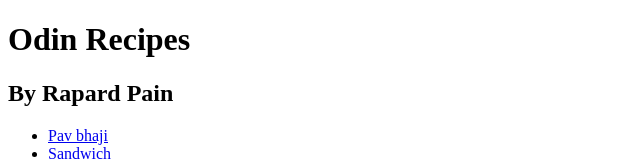
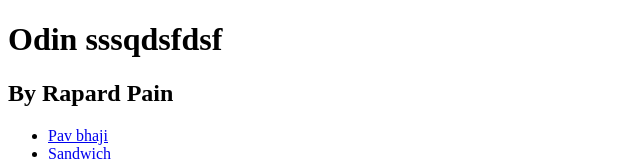
Before and after one commit to Bhanu4242/odin-projects, a plain HTML site: page 00-odin-recipes/index.html in a window 1280 px wide. Shown: the top 160 px of the page, without its empty margins (0-640 px from the left). Drawn offline with Linux system fonts and the light colour scheme.

Commit message:
Update index.html

```diff
--- a/00-odin-recipes/index.html
+++ b/00-odin-recipes/index.html
@@ -6,7 +6,7 @@
     <title></title>
 </head>
 <body>
-    <h1>Odin Recipes</h1>
+    <h1>Odin sssqdsfdsf</h1>
     <p>
         <h2>By Rapard Pain</h2>
         <ul>
```
